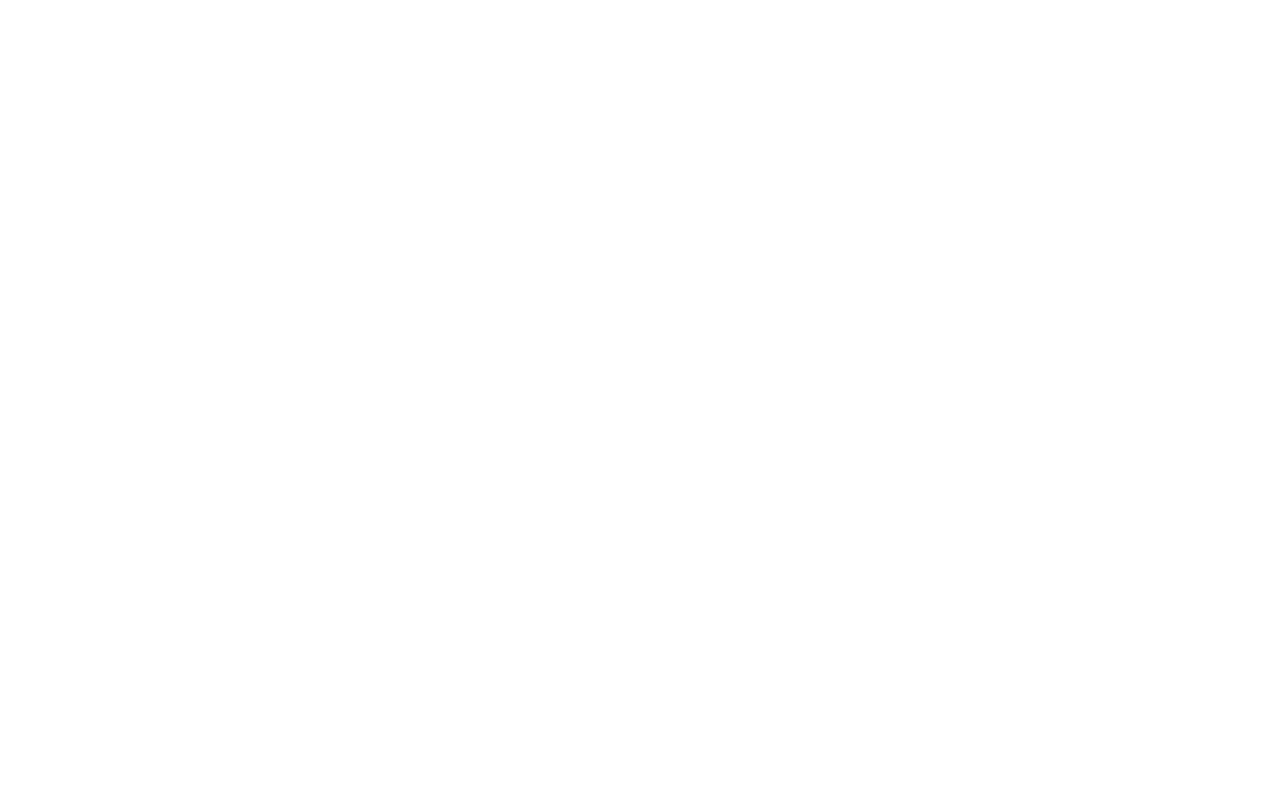
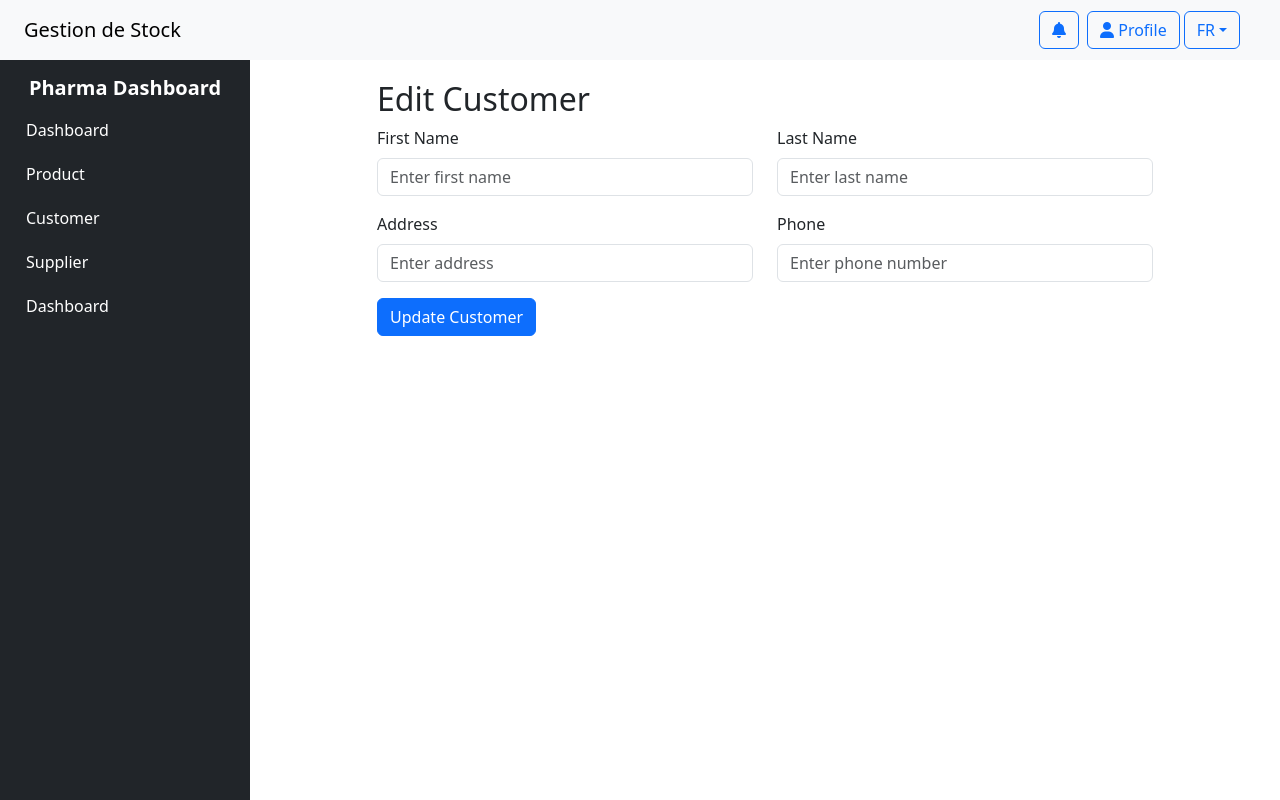
Before and after one commit to Mangassouba/gestion-pharmacie, a Vue app: page /customer/edit/1 in a window 1280 px wide. Before the commit this address had no page. Built offline with nearby package versions, Linux system fonts and the light colour scheme.

Commit message:
added file editCustomer

```diff
--- a/src/router/index.js
+++ b/src/router/index.js
@@ -7,6 +7,7 @@
 import EditProduct from "../views/stock/editProduct.vue";
 import ListCustomer from "../views/customers/listCustomer.vue";
 import AddCustomer from "../views/customers/addCustomer.vue";
+import EditCustomer from "../views/customers/editCustomer.vue";
 // import Dashbord from "../components/Dashbord.vue";
 
 const routes = [
@@ -49,6 +50,11 @@
         path: "/customer/add",
         name: "addCustomer",
         component: AddCustomer
+      },
+      {
+        path: "/customer/edit/:id",
+        name: "editCustomer",
+        component: EditCustomer
       }
     ],
   },
--- /dev/null
+++ b/src/views/customers/editCustomer.vue
@@ -0,0 +1,112 @@
+<template>
+    <div class="container">
+      <h2>Edit Customer</h2>
+      <form @submit.prevent="updateCustomer">
+        <div class="row">
+          <div class="col-md-6 mb-3">
+            <label for="firstName" class="form-label">First Name</label>
+            <input
+              v-model="firstName"
+              type="text"
+              id="firstName"
+              class="form-control"
+              placeholder="Enter first name"
+              required
+            />
+          </div>
+          <div class="col-md-6 mb-3">
+            <label for="lastName" class="form-label">Last Name</label>
+            <input
+              v-model="lastName"
+              type="text"
+              id="lastName"
+              class="form-control"
+              placeholder="Enter last name"
+              required
+            />
+          </div>
+        </div>
+
+        <div class="row">
+          <div class="col-md-6 mb-3">
+            <label for="address" class="form-label">Address</label>
+            <input
+              v-model="address"
+              type="text"
+              id="address"
+              class="form-control"
+              placeholder="Enter address"
+              required
+            />
+          </div>
+          <div class="col-md-6 mb-3">
+            <label for="phone" class="form-label">Phone</label>
+            <input
+              v-model="phone"
+              type="text"
+              id="phone"
+              class="form-control"
+              placeholder="Enter phone number"
+              required
+            />
+          </div>
+        </div>
+
+        <div class="d-flex justify-content-between">
+          <button type="submit" class="btn btn-primary">Update Customer</button>
+        </div>
+      </form>
+    </div>
+  </template>
+
+
+  <script setup>
+import { ref, onMounted } from 'vue';
+import { useRoute, useRouter } from 'vue-router';
+import { useCustomerStore } from '../../stores/customerStore';
+
+const route = useRoute();
+const router = useRouter();
+const store = useCustomerStore();
+
+// Define reactive properties for customer fields
+const firstName = ref('');
+const lastName = ref('');
+const address = ref('');
+const phone = ref('');
+const id = route.params.id;
+
+// Fetch customer details on component mount
+onMounted(() => {
+  const customer = store.getcustomerById(parseInt(route.params.id));
+  if (customer) {
+    firstName.value = customer.firstName;
+    lastName.value = customer.lastName;
+    address.value = customer.address;
+    phone.value = customer.phone;
+  }
+});
+
+// Update customer in store and redirect to customer list
+async function updateCustomer() {
+  try {
+    await store.updatecustomer(id, {
+      firstName: firstName.value,
+      lastName: lastName.value,
+      address: address.value,
+      phone: phone.value,
+    });
+    router.push('/customer/list'); // Change the route to your customer list page
+  } catch (error) {
+    console.error('Failed to update customer:', error);
+  }
+}
+</script>
+
+
+  <style scoped>
+  .container {
+    max-width: 800px;
+    margin-top: 20px;
+  }
+  </style>
--- a/src/views/customers/listCustomer.vue
+++ b/src/views/customers/listCustomer.vue
@@ -30,7 +30,7 @@
                 </div>
                 <div class="mb-3">
                   <label for="customerStock" class="form-label">Address</label>
-                  <input type="number" class="form-control" id="customerStock" :value="selectedcustomer?.address" disabled>
+                  <input type="text" class="form-control" id="customerStock" :value="selectedcustomer?.address" disabled>
                 </div>
                 <div class="mb-3">
                   <label for="customerSalePrice" class="form-label">Phone</label>
@@ -81,7 +81,7 @@
                   />
                 </svg>
               </button>
-              <!-- <router-link :to="{ name: 'editcustomer', params: { id: customer.id }}"
+              <router-link :to="{ name: 'editCustomer', params: { id: customer.id }}"
                 class="btn btn-warning btn-sm me-2"
               >
                 <svg
@@ -100,7 +100,7 @@
                     d="M1 13.5A1.5 1.5 0 0 0 2.5 15h11a1.5 1.5 0 0 0 1.5-1.5v-6a.5.5 0 0 0-1 0v6a.5.5 0 0 1-.5.5h-11a.5.5 0 0 1-.5-.5v-11a.5.5 0 0 1 .5-.5H9a.5.5 0 0 0 0-1H2.5A1.5 1.5 0 0 0 1 2.5z"
                   />
                 </svg>
-              </router-link> -->
+              </router-link>
               <button
                 class="btn btn-info btn-sm me-2" @click="openModal(customer)"
               >
@@ -163,30 +163,26 @@
   const openModal = (customer) => {
     selectedcustomer.value = customer;
     const modalElement = document.getElementById('detailsModal');
-    const modal = new Modal(modalElement);  // Create a new Modal instance
+    const modal = new Modal(modalElement);
     modal.show();
   };
 
-  // Computed property for filtered customers
   const filteredcustomers = computed(() => {
     return store.customers.filter(customer =>
     customer.firstName.toLowerCase().includes(searchQuery.value.toLowerCase())
     );
   });
 
-  // Computed property for paginated customers
   const paginatedcustomers = computed(() => {
     const start = (currentPage.value - 1) * itemsPerPage;
     const end = start + itemsPerPage;
     return filteredcustomers.value.slice(start, end);
   });
 
-  // Total pages for pagination
   const totalPages = computed(() => {
     return Math.ceil(filteredcustomers.value.length / itemsPerPage);
   });
 
-  // Navigation for pagination
   const nextPage = () => {
     if (currentPage.value < totalPages.value) {
       currentPage.value++;
@@ -198,13 +194,6 @@
     }
   };
 
-  // function editcustomer(customer) {
-  //   console.log(customer);
-
-  //   router.push({ name: "editcustomer", params: { id: customer.id } });
-  // }
-
-
   const handleDelete = async (id) => {
     if (confirm("Are you sure you want to delete this customer?")) {
       await store.deletecustomer(id);
```
